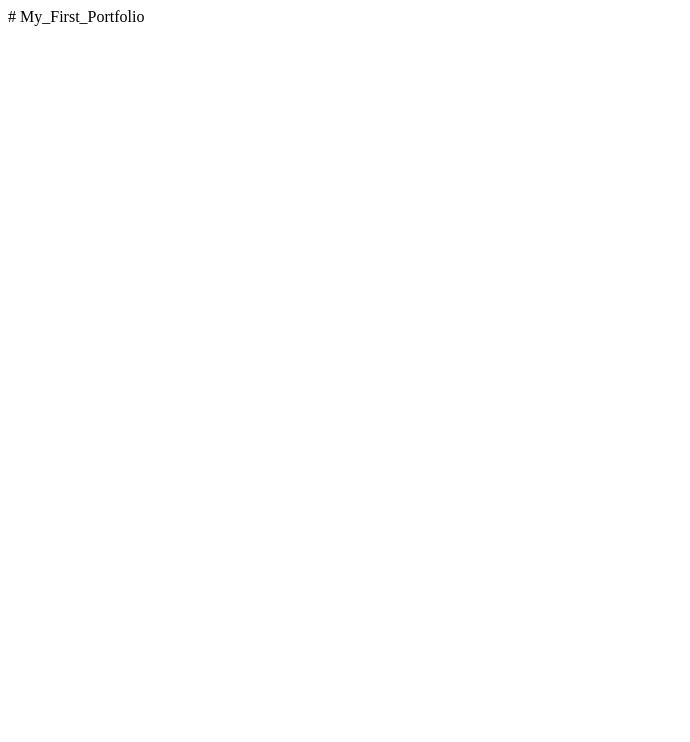
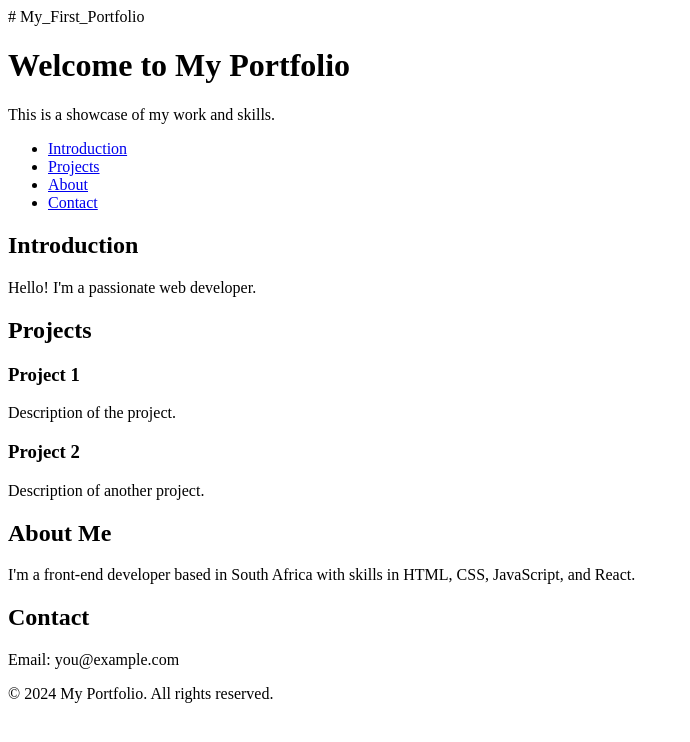
Before and after one commit to Skhumbuzomasemola/My_First_Portfolio, a plain HTML site: page portfolio/index.html in a window 1280 px wide. Shown: the whole page, without its empty margins (0-690 px from the left). Drawn offline with Linux system fonts and the light colour scheme.

Commit message:
Update index.html

```diff
--- a/portfolio/index.html
+++ b/portfolio/index.html
@@ -1 +1,53 @@
 # My_First_Portfolio
+<!DOCTYPE html>
+<html lang="en">
+<head>
+  <meta charset="utf-8">
+  <title>Skhumbuzo Masemola -Personal Portfolio</title>
+</head>
+<body>
+  <header>
+    <h1>Welcome to My Portfolio</h1>
+    <p>This is a showcase of my work and skills.</p>
+    <nav>
+      <ul>
+        <li><a href="#introduction">Introduction</a></li>
+        <li><a href="#projects">Projects</a></li>
+        <li><a href="#about">About</a></li>
+        <li><a href="#contact">Contact</a></li>
+      </ul>
+    </nav>
+  </header>
+
+  <section id="introduction">
+    <h2>Introduction</h2>
+    <p>Hello! I'm a passionate web developer.</p>
+  </section>
+
+  <section id="projects">
+    <h2>Projects</h2>
+    <article>
+      <h3>Project 1</h3>
+      <p>Description of the project.</p>
+    </article>
+    <article>
+      <h3>Project 2</h3>
+      <p>Description of another project.</p>
+    </article>
+  </section>
+
+  <section id="about">
+    <h2>About Me</h2>
+    <p>I'm a front-end developer based in South Africa with skills in HTML, CSS, JavaScript, and React.</p>
+  </section>
+
+  <section id="contact">
+    <h2>Contact</h2>
+    <p>Email: you@example.com</p>
+  </section>
+
+  <footer>
+    <p>&copy; 2024 My Portfolio. All rights reserved.</p>
+  </footer>
+</body>
+</html>
```
